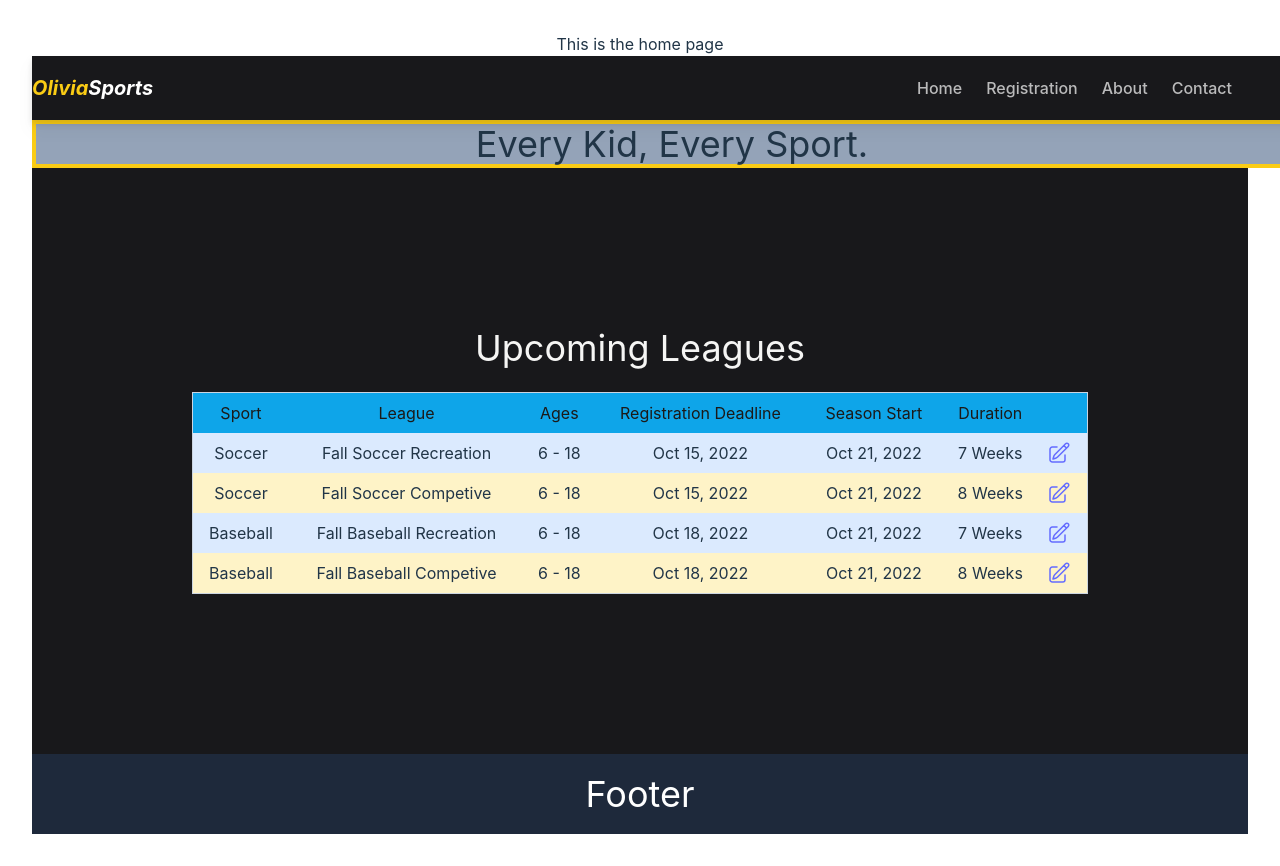
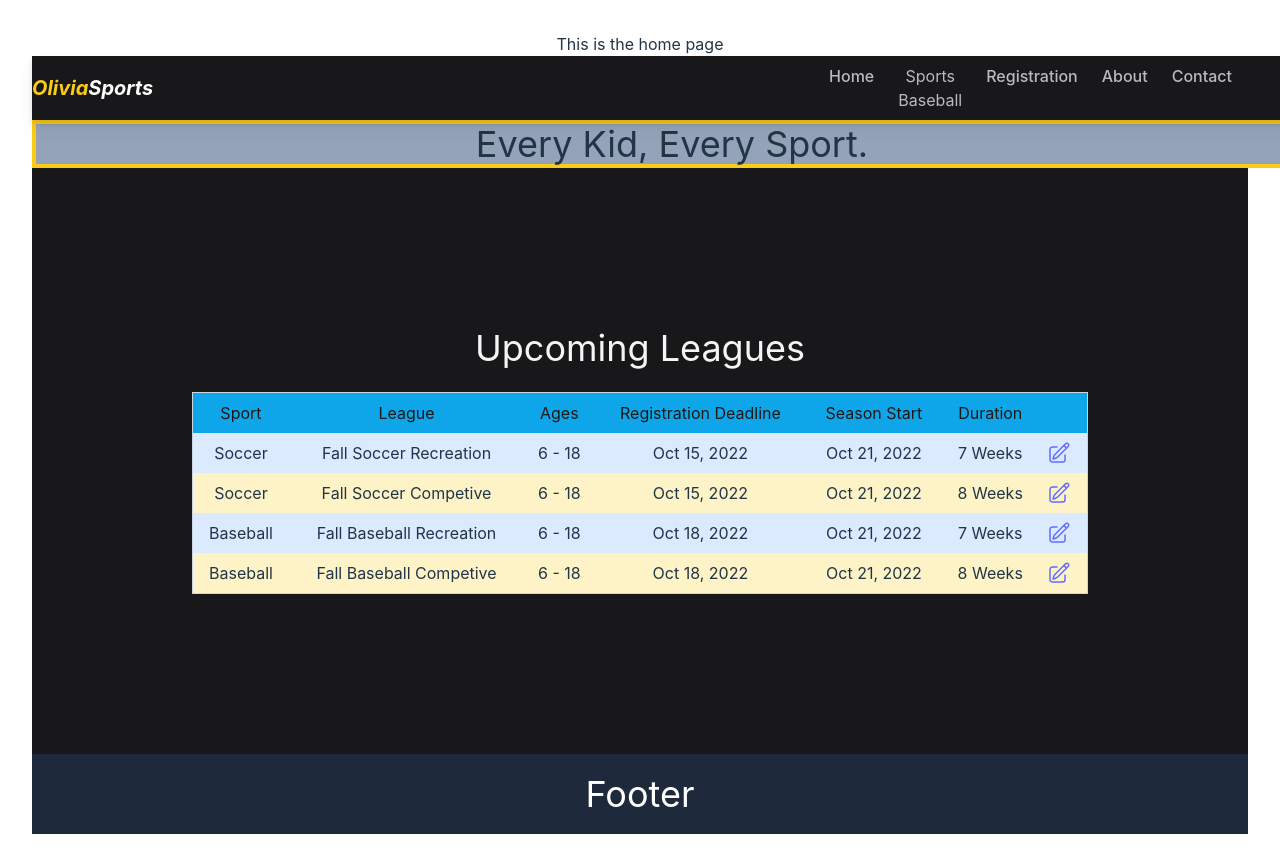
Before and after one commit to 21221086/vitejs-vite-vtvgmr, a Vue app: page / in a window 1280 px wide. Shown: the top 866 px of the page. Built offline with nearby package versions, Linux system fonts and the light colour scheme.

Commit message:
1 file modified, 2 added

```diff
--- a/src/components/NavigationBar.vue
+++ b/src/components/NavigationBar.vue
@@ -12,6 +12,9 @@
 
         <li>
           <router-link to="/" class="text-white opacity-70 hover:opacity-100 duration-300">Home</router-link>
+        </li>
+        <li>
+          <NavigationDropdown header="Sports" options="Baseball"></NavigationDropdown>
         </li>
         <li>
            <router-link to="/register" class="text-white opacity-70 hover:opacity-100 duration-300">Registration</router-link>
@@ -36,6 +39,7 @@
 <!-- Javascript Code -->
 <script>
 
+import NavigationDropdown from './NavigationDropdown.vue'
 
 export default {
 
@@ -47,6 +51,7 @@ export default {
   mounted() {
     this.menuVisible = true
   },
+  components: {NavigationDropdown},
   methods: {
     toggleMenu() {
       console.log('menuVisible: ', this.menuVisible)
--- /dev/null
+++ b/src/components/NavigationDropdown.vue
@@ -0,0 +1,12 @@
+<template>
+  <div  class="text-white opacity-70 hover:opacity-100 duration-300"> {{ header }}</div>
+  <div  class="text-white opacity-70 hover:opacity-100 duration-300"> {{ options }}</div>
+</template>
+
+<script>
+export default {
+  name: 'NavigationDropdown',
+  props: ['header', 'options']
+
+}
+</script>
```
Also changed, not shown: src/pages/SportsPage.vue (added, +11 -0 lines).
